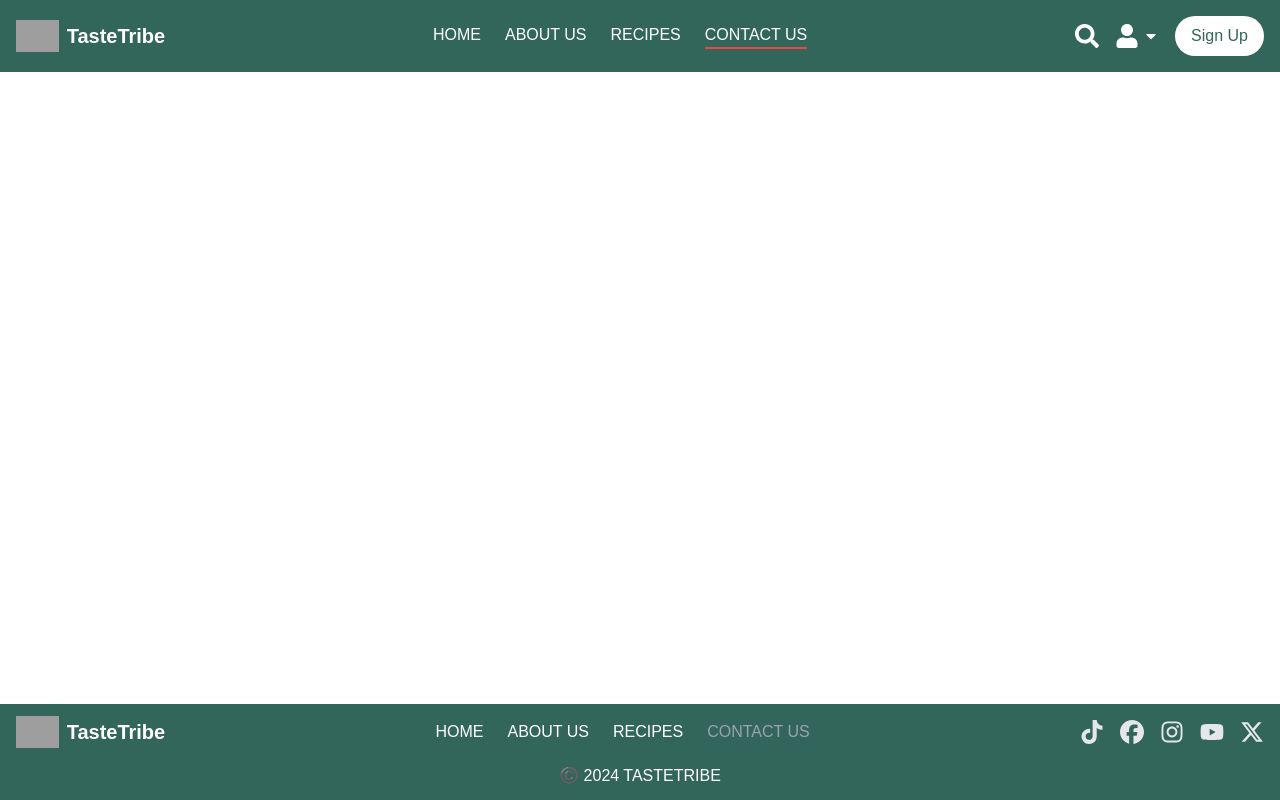
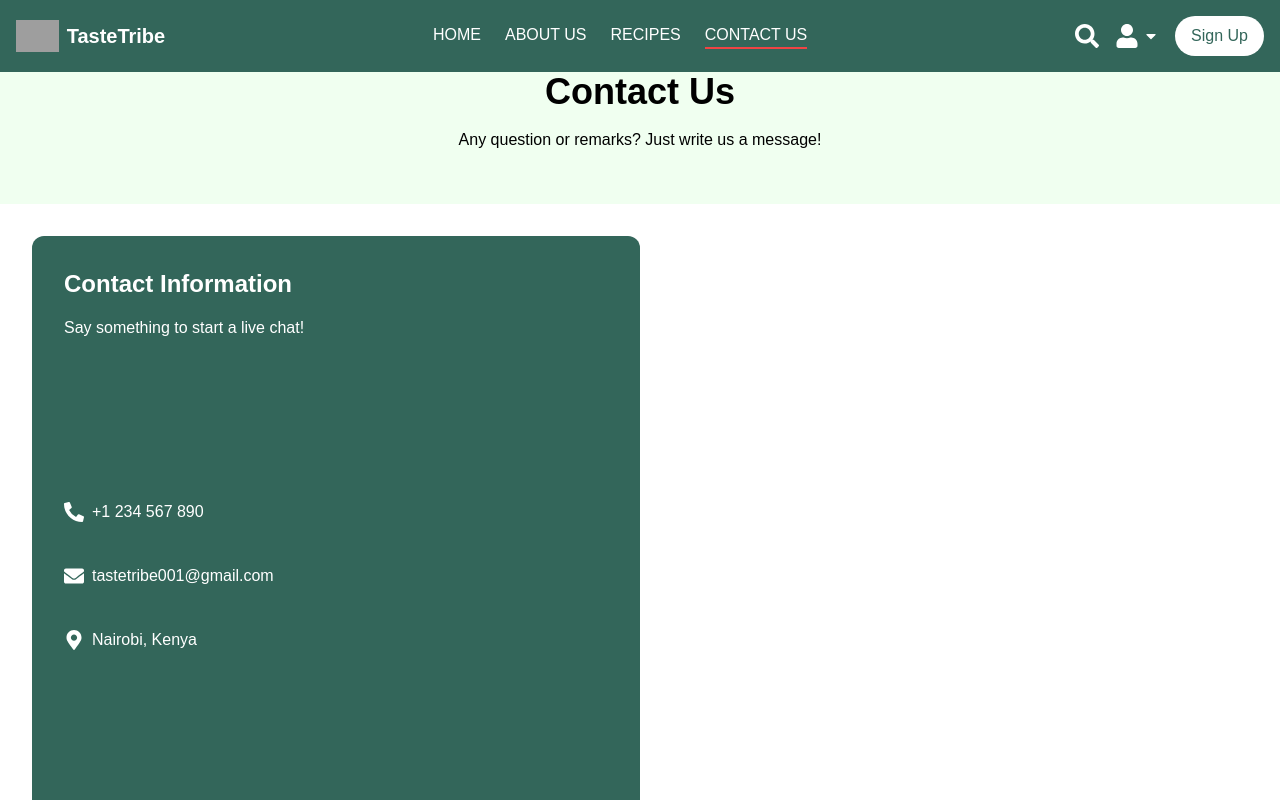
Before and after one commit to Nicolex0/TasteTribe_2.0, a React (Vite) app in the folder client/: page /contactus in a window 1280 px wide. Shown: the top 800 px of the page. Built offline with nearby package versions, Linux system fonts and the light colour scheme; grey boxes are pictures that could not be loaded.

Commit message:
Add the contact information container

```diff
--- a/client/src/pages/ContactUs/ContactUs.jsx
+++ b/client/src/pages/ContactUs/ContactUs.jsx
@@ -55,9 +55,39 @@ const ContactUs = () => {
     }
 };
   return (
-    <div>
+    <>
+    <div className="min-h-screen bg-backgroundGreen flex flex-col items-center p-0 font-urbanist">
+      <h1 className="text-4xl font-bold text-center mb-4">Contact Us</h1>
+      <p className="text-center mb-8 font-light">Any question or remarks? Just write us a message!</p>
+      <main className="flex-grow w-full max-w-7xl mx-auto mt-5 mb-2.5 bg-white p-8 shadow-xl">
+        <div className="flex space-x-8">
+          {/* Contact Information Section */}
+          <div className="w-1/2 h-screen bg-customGreen text-white p-8 rounded-xl">
+            <h2 className="text-2xl font-bold mb-4">Contact Information</h2>
+            <p className='mb-4'>Say something to start a live chat!</p>
+            <ul className="mt-40 space-y-10">
+              <li className="flex items-center space-x-2">
+                <FaPhoneAlt className="text-xl text-white" />
+                <span>+1 234 567 890</span>
+              </li>
+              <li className="flex items-center space-x-2">
+                <FaEnvelope className="text-xl text-white" />
+                <span>tastetribe001@gmail.com</span>
+              </li>
+              <li className="flex items-center space-x-2">
+                <FaMapMarkerAlt className="text-xl text-white" />
+                <span>Nairobi, Kenya</span>
+              </li>
+            </ul>
+            </div>
+            </div>
+            </main>
+            </div>
 
-    </div>
+
+
+
+    </>
   )
 }
 
```
